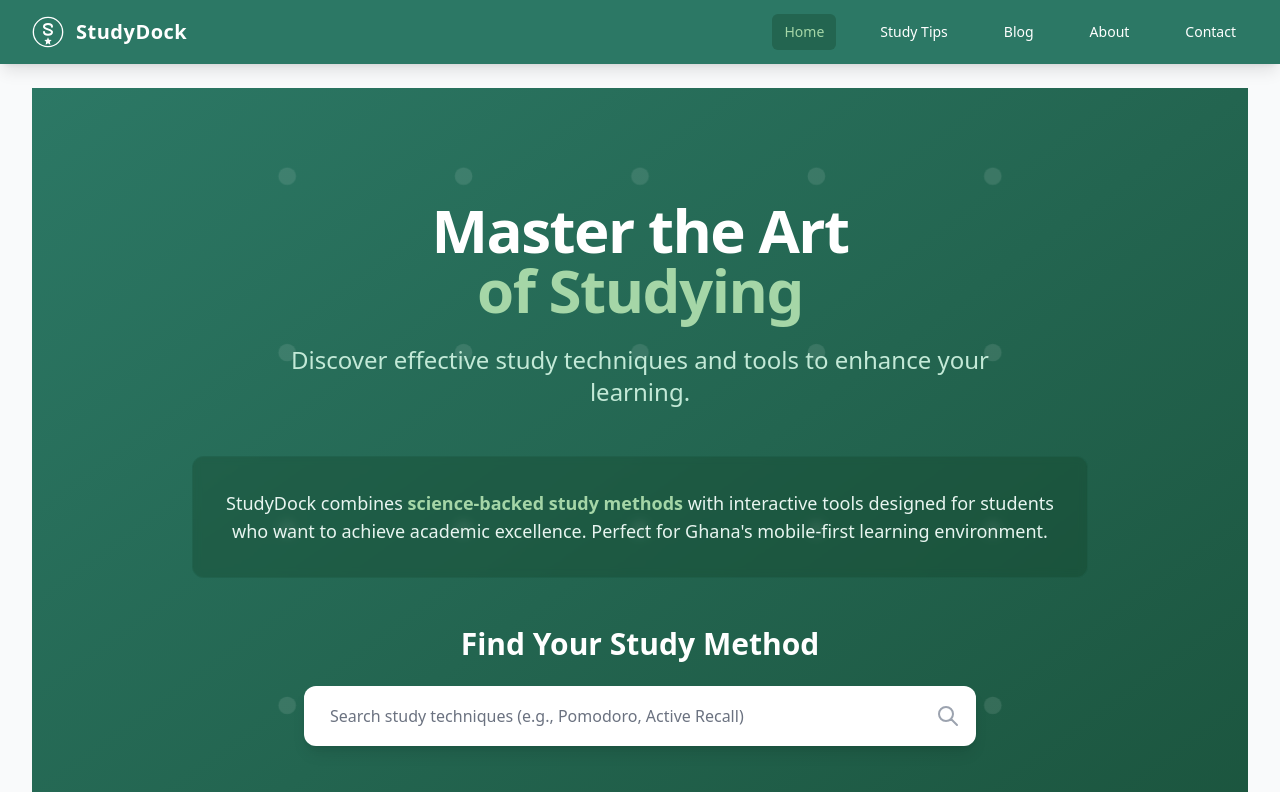
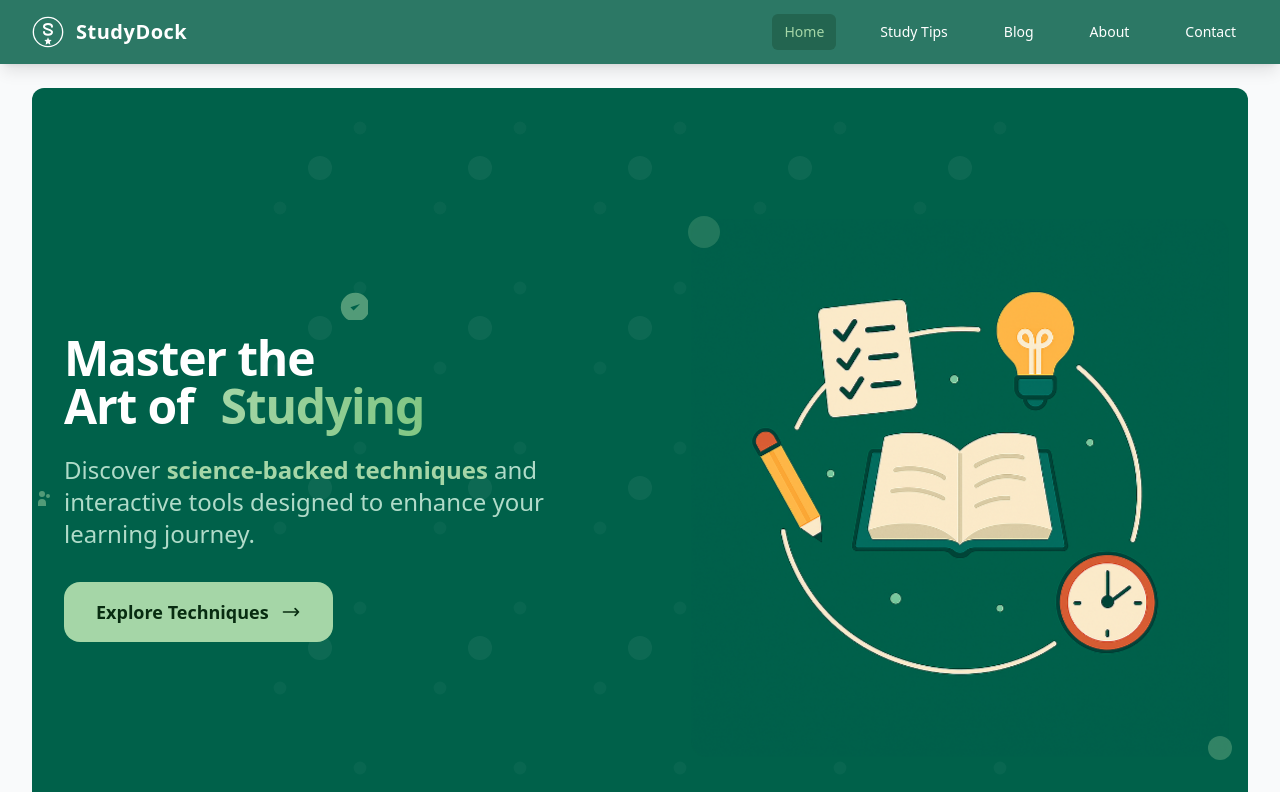
Before and after one commit to Eappiahpoku/Project, a Vue app: page / in a window 1280 px wide. Shown: the top 792 px of the page. Built offline with nearby package versions, Linux system fonts and the light colour scheme.

Commit message:
hero-section-updated

```diff
--- a/src/components/layout/HeroSection.vue
+++ b/src/components/layout/HeroSection.vue
@@ -1,306 +1,217 @@
 <!--
   HeroSection.vue
-  Focused hero section for StudyDock homepage
-  - Clean design with strategic negative space
-  - Mobile-first approach with desktop functionality
-  - Uses StudyDock color palette (teal green gradient)
-  - Search bar for quick navigation to study techniques
-  - Call-to-action buttons for exploring techniques
+  Modern StudyDock hero section with image-background color blending
+  - Mobile-first: image on top, text/buttons below
+  - Desktop: text/buttons left, image right
+  - Clean, modern design with seamless image/background integration
+  - Uses matching color (#00614A) for perfect image blend
   - Touch-optimized for Ghana mobile users (48px+ targets)
-  - Brief introduction about StudyDock's purpose
   - Optimized for low-bandwidth conditions
+  - [2025-07-04] Updated: Background color changed to #00614A for seamless blend
 -->
 
 <template>
-  <section class="relative bg-gradient-to-br from-primary via-primary-600 to-primary-700 text-white overflow-hidden min-h-screen flex items-center">
-    <!-- ===== BACKGROUND PATTERN (Subtle) ===== -->
-    <div class="absolute inset-0 opacity-10">
+  <section
+    class="relative text-white overflow-hidden min-h-screen rounded-xl flex items-center"
+    style="background-color: #00614A;"
+
+  >
+    <!-- ===== ENHANCED BACKGROUND PATTERN (optional, subtle) ===== -->
+    <div class="absolute inset-0 opacity-5 pointer-events-none select-none">
       <svg class="w-full h-full" viewBox="0 0 100 100" fill="none" xmlns="http://www.w3.org/2000/svg">
         <defs>
           <pattern id="study-pattern" x="0" y="0" width="20" height="20" patternUnits="userSpaceOnUse">
-            <circle cx="10" cy="10" r="1" fill="currentColor" />
+            <circle cx="10" cy="10" r="1.5" fill="currentColor" />
+            <circle cx="5" cy="15" r="0.8" fill="currentColor" opacity="0.6" />
+            <circle cx="15" cy="5" r="0.8" fill="currentColor" opacity="0.6" />
           </pattern>
         </defs>
         <rect width="100%" height="100%" fill="url(#study-pattern)" />
       </svg>
     </div>
 
-    <!-- ===== MAIN HERO CONTENT ===== -->
-    <div class="relative max-w-5xl mx-auto px-4 sm:px-6 lg:px-8 py-20 sm:py-24 lg:py-28 text-center">
+    <!-- ===== FLOATING ANIMATION ELEMENTS (Better Integration) ===== -->
+    <div class="absolute inset-0 pointer-events-none overflow-hidden">
+      <!-- Floating study icons that connect image to text -->
+      <div class="absolute top-1/4 left-1/4 animate-pulse opacity-20">
+        <svg class="w-8 h-8 text-accent" fill="currentColor" viewBox="0 0 20 20">
+          <path d="M9 12l2 2 4-4m6 2a9 9 0 11-18 0 9 9 0 0118 0z" />
+        </svg>
+      </div>
+      <div class="absolute top-3/4 right-1/4 animate-bounce opacity-20" style="animation-delay: 1s;">
+        <svg class="w-6 h-6 text-accent" fill="currentColor" viewBox="0 0 20 20">
+          <path fill-rule="evenodd" d="M18 10a8 8 0 11-16 0 8 8 0 0116 0zm-7-4a1 1 0 11-2 0 1 1 0 012 0zM9 9a1 1 0 000 2v3a1 1 0 001 1h1a1 1 0 100-2v-3a1 1 0 00-1-1H9z" clip-rule="evenodd" />
+        </svg>
+      </div>
+      <div class="absolute top-1/2 left-1/6 animate-pulse opacity-15" style="animation-delay: 2s;">
+        <svg class="w-5 h-5 text-accent" fill="currentColor" viewBox="0 0 20 20">
+          <path d="M13 6a3 3 0 11-6 0 3 3 0 016 0zM18 8a2 2 0 11-4 0 2 2 0 014 0zM14 15a4 4 0 00-8 0v3h8v-3z" />
+        </svg>
+      </div>
+    </div>
 
-      <!-- ===== MAIN HEADLINE SECTION ===== -->
-      <div class="space-y-6 mb-12">
-        <h1 class="text-4xl sm:text-5xl lg:text-6xl font-bold leading-tight tracking-tight">
-          Master the Art
-          <br class="hidden sm:block" />
-          <span class="text-accent">of Studying</span>
-        </h1>
+    <!-- ===== MAIN HERO CONTAINER ===== -->
+    <div class="relative w-full max-w-7xl mx-auto px-4 sm:px-6 lg:px-8 py-12 sm:py-16 lg:py-20">
+      <!-- ===== HERO GRID: Modern layout with better spacing ===== -->
+      <div class="grid grid-cols-1 lg:grid-cols-2 gap-8 lg:gap-16 items-center min-h-[80vh] lg:min-h-[70vh]">
 
-        <!-- Subtitle -->
-        <p class="text-xl sm:text-2xl text-primary-100 leading-relaxed max-w-3xl mx-auto">
-          Discover effective study techniques and tools to enhance your learning.
-        </p>
-      </div>
+        <!-- ===== TEXT CONTENT SECTION ===== -->
+        <!-- Mobile: order-2 (bottom), Desktop: order-1 (left) -->
+        <div class="order-2 lg:order-1 space-y-8 max-w-xl lg:max-w-none">
+          <!-- ===== HEADLINE WITH MODERN TYPOGRAPHY ===== -->
+          <div class="space-y-6">
+            <h1 class="text-4xl text-center lg:text-left lg:text-5xl font-extrabold leading-none tracking-tight">
+              <span class="block text-white">Master the</span>
+              <span class="block">
+                <span class="text-white">Art of</span>
+                <span class="text-accent bg-gradient-to-r from-accent to-accent-400 bg-clip-text text-transparent ml-4">
+                  Studying
+                </span>
+              </span>
+            </h1>
+            <!-- ===== Subtitle for better hierarchy ===== -->
+            <p class="text-xl sm:text-2xl text-primary-100/90 leading-relaxed font-light max-w-2xl text-center lg:text-left">
+              Discover <span class="font-semibold text-accent">science-backed techniques</span> and
+              interactive tools designed to enhance your learning journey.
+            </p>
+          </div>
+          <!-- ===== CTA SECTION ===== -->
+          <div class="space-y-6">
+            <div class="flex flex-col sm:flex-row gap-4 justify-center lg:justify-start">
+              <!-- Primary CTA -->
+              <button
+                @click="exploreStudyTechniques"
+                class="group relative px-8 py-4 bg-accent text-primary-900 rounded-2xl font-semibold text-lg transition-all duration-300 hover:bg-accent-400 hover:scale-105 hover:shadow-2xl focus:outline-none focus:ring-4 focus:ring-accent/30 min-h-[56px] overflow-hidden"
+                aria-label="Explore study techniques and tools"
+              >
+                <div class="absolute inset-0 bg-gradient-to-r from-accent-400 to-accent opacity-0 group-hover:opacity-100 transition-opacity duration-300 rounded-2xl"></div>
+                <span class="relative flex items-center justify-center">
+                  Explore Techniques
+                  <svg class="ml-3 h-5 w-5 group-hover:translate-x-1 transition-transform duration-300" fill="none" stroke="currentColor" viewBox="0 0 24 24">
+                    <path stroke-linecap="round" stroke-linejoin="round" stroke-width="2" d="M17 8l4 4m0 0l-4 4m4-4H3" />
+                  </svg>
+                </span>
+              </button>
 
-      <!-- ===== BRIEF INTRODUCTION ===== -->
-      <div class="mb-12">
-        <div class="bg-primary-800/30 backdrop-blur-sm rounded-xl p-6 sm:p-8 border border-primary-500/20 max-w-4xl mx-auto">
-          <p class="text-primary-50 text-base sm:text-lg leading-relaxed">
-            StudyDock combines <strong class="text-accent">science-backed study methods</strong> with
-            interactive tools designed for students who want to achieve academic excellence.
-            Perfect for Ghana's mobile-first learning environment.
-          </p>
+            </div>
+
+          </div>
         </div>
-      </div>
 
-      <!-- ===== SEARCH SECTION ===== -->
-      <div class="mb-12">
-        <div class="max-w-2xl mx-auto space-y-4">
-          <h2 class="text-2xl sm:text-3xl font-semibold text-white mb-6">
-            Find Your Study Method
-          </h2>
+        <!-- ===== IMAGE SECTION (Right/Top) ===== -->
+        <div class="order-1 lg:order-2 flex justify-center lg:justify-end items-center">
+          <div class="relative group">
+            <div class="relative">
+              <!-- Animated border/glow effect -->
+              <div class="absolute -inset-1   opacity-20 rounded-3xl  group-hover:opacity-30 transition-opacity duration-500"></div>
+          <div class="animate-float">
+              <img
+                class="relative w-full max-w-lg h-auto rounded-2xl  group-hover:scale-105 transition-transform duration-500"
+                src="/studyimageRev01.png"
+                alt="StudyDock demo showing study techniques in action"
+                loading="lazy"
+                width="500"
+                height="400"
+                style="background-color: #00614A;"
 
-          <!-- Search Bar Container -->
-          <div class="relative">
-            <label for="study-search" class="sr-only">Search study techniques</label>
-            <input
-              id="study-search"
-              v-model="searchQuery"
-              type="text"
-              placeholder="Search study techniques (e.g., Pomodoro, Active Recall)"
-              class="w-full px-6 py-4 text-gray-900 bg-white rounded-xl border-2 border-transparent focus:border-accent focus:ring-4 focus:ring-accent/20 focus:outline-none text-base placeholder-gray-500 shadow-lg transition-all duration-200"
-              @keyup.enter="handleSearch"
-              @input="handleSearchInput"
-            />
-            <!-- Search Icon -->
-            <div class="absolute right-4 top-1/2 transform -translate-y-1/2">
-              <svg class="h-6 w-6 text-gray-400" fill="none" stroke="currentColor" viewBox="0 0 24 24">
-                <path stroke-linecap="round" stroke-linejoin="round" stroke-width="2" d="M21 21l-6-6m2-5a7 7 0 11-14 0 7 7 0 0114 0z" />
-              </svg>
+              />
+              </div>
+              <div>
+              <!-- Floating study elements for visual connection -->
+              <div class="absolute -top-4 -left-4 w-8 h-8 bg-accent/20 rounded-full animate-ping"></div>
+              <div class="absolute -bottom-4 -right-4 w-6 h-6 bg-accent/30 rounded-full animate-pulse" style="animation-delay: 1s;"></div>
+
             </div>
-          </div>
+            </div>
 
-          <!-- Search Suggestions (appears when typing) -->
-          <div v-if="searchSuggestions.length > 0 && showSuggestions" class="mt-2 bg-white rounded-lg shadow-xl border border-gray-200 overflow-hidden">
-            <ul class="divide-y divide-gray-100">
-              <li
-                v-for="suggestion in searchSuggestions"
-                :key="suggestion.id"
-                class="px-4 py-3 hover:bg-gray-50 cursor-pointer transition-colors duration-150"
-                @click="selectSuggestion(suggestion)"
-              >
-                <div class="flex items-center space-x-3">
-                  <div class="w-2 h-2 bg-primary rounded-full"></div>
-                  <span class="text-gray-900 font-medium">{{ suggestion.name }}</span>
-                </div>
-                <p class="text-sm text-gray-600 mt-1 ml-5">{{ suggestion.description }}</p>
-              </li>
-            </ul>
           </div>
         </div>
       </div>
-
-      <!-- ===== CALL-TO-ACTION BUTTONS ===== -->
-      <div class="flex flex-col sm:flex-row gap-4 justify-center">
-        <!-- Primary CTA -->
-        <button
-          @click="exploreStudyTechniques"
-          class="group inline-flex items-center justify-center px-8 py-4 text-lg font-semibold bg-accent text-primary-900 rounded-xl hover:bg-accent-400 focus:outline-none focus:ring-4 focus:ring-accent/30 transition-all duration-200 shadow-lg hover:shadow-xl hover:scale-105 min-h-[48px]"
-          aria-label="Explore study techniques and tools"
-        >
-          <span>Explore Techniques</span>
-          <svg class="ml-2 h-5 w-5 group-hover:translate-x-1 transition-transform duration-200" fill="none" stroke="currentColor" viewBox="0 0 24 24">
-            <path stroke-linecap="round" stroke-linejoin="round" stroke-width="2" d="M17 8l4 4m0 0l-4 4m4-4H3" />
-          </svg>
-        </button>
-
-        <!-- Secondary CTA -->
-        <button
-          @click="viewStudyTools"
-          class="inline-flex items-center justify-center px-8 py-4 text-lg font-semibold text-white bg-transparent border-2 border-accent rounded-xl hover:bg-accent hover:text-primary-900 focus:outline-none focus:ring-4 focus:ring-accent/30 transition-all duration-200 min-h-[48px]"
-          aria-label="View interactive study tools"
-        >
-          View Study Tools
-        </button>
-      </div>
     </div>
 
-    <!-- ===== SCROLL INDICATOR ===== -->
-    <div class="absolute bottom-8 left-1/2 transform -translate-x-1/2 animate-bounce">
-      <svg class="h-6 w-6 text-accent" fill="none" stroke="currentColor" viewBox="0 0 24 24">
-        <path stroke-linecap="round" stroke-linejoin="round" stroke-width="2" d="M19 14l-7 7m0 0l-7-7m7 7V3" />
-      </svg>
-    </div>
+
   </section>
 </template>
 
 <script setup lang="ts">
-import { ref, computed, onMounted, onUnmounted } from 'vue'
+// ===== File-level comment =====
+// Modern HeroSection with enhanced animation integration and clean design
+// Optimized for Ghana's mobile-first environment with better visual hierarchy
+// [UPDATED] Background color changed to #00614A for seamless image blending
+
 import { useRouter } from 'vue-router'
-
-// ===== Types & Interfaces =====
-interface StudyTechnique {
-  id: number
-  name: string
-  description: string
-  route?: string
-}
 
 // ===== Router Setup =====
 const router = useRouter()
 
-// ===== Reactive State =====
-const searchQuery = ref('')
-const showSuggestions = ref(false)
-
-// ===== Constants & Config =====
-/**
- * Available study techniques for search suggestions
- * Based on common study methods that will be featured in StudyDock
- */
-const studyTechniques: StudyTechnique[] = [
-  {
-    id: 1,
-    name: 'Pomodoro Technique',
-    description: 'Time management method using 25-minute focused work sessions',
-    route: '/blog/pomodoro-technique'
-  },
-  {
-    id: 2,
-    name: 'Active Recall',
-    description: 'Testing yourself to improve memory retention',
-    route: '/blog/active-recall'
-  },
-  {
-    id: 3,
-    name: 'Spaced Repetition',
-    description: 'Reviewing information at increasing intervals',
-    route: '/blog/spaced-repetition'
-  },
-  {
-    id: 4,
-    name: 'Mind Mapping',
-    description: 'Visual representation of information and concepts',
-    route: '/blog/mind-mapping'
-  },
-  {
-    id: 5,
-    name: 'Feynman Technique',
-    description: 'Learning by teaching concepts in simple terms',
-    route: '/blog/feynman-technique'
-  }
-]
-
-// ===== Computed Properties =====
-/**
- * Filter study techniques based on search query
- * Shows relevant suggestions as user types
- */
-const searchSuggestions = computed(() => {
-  if (!searchQuery.value || searchQuery.value.length < 2) {
-    return []
-  }
-
-  return studyTechniques.filter(technique =>
-    technique.name.toLowerCase().includes(searchQuery.value.toLowerCase()) ||
-    technique.description.toLowerCase().includes(searchQuery.value.toLowerCase())
-  ).slice(0, 3) // Limit to 3 suggestions for mobile UX
-})
-
 // ===== Helper Functions =====
-/**
- * Handle search input changes
- * Shows/hides suggestions based on input
- */
-function handleSearchInput(): void {
-  showSuggestions.value = searchQuery.value.length >= 2
-}
 
 /**
- * Handle search when user presses Enter
- * Navigates to first suggestion or general search
- */
-function handleSearch(): void {
-  if (searchSuggestions.value.length > 0) {
-    selectSuggestion(searchSuggestions.value[0])
-  } else {
-    // Navigate to general study tips page with search query
-    router.push({
-      path: '/tips',
-      query: { search: searchQuery.value }
-    })
-  }
-  showSuggestions.value = false
-}
-
-/**
- * Handle selecting a search suggestion
- * Navigates to the specific technique page
- */
-function selectSuggestion(suggestion: StudyTechnique): void {
-  searchQuery.value = suggestion.name
-  showSuggestions.value = false
-
-  if (suggestion.route) {
-    router.push(suggestion.route)
-  } else {
-    router.push('/tips')
-  }
-}
-
-/**
- * Handle primary CTA - explore study techniques
  * Navigates to the main study tips page
+ * Enhanced with smooth transition
  */
 function exploreStudyTechniques(): void {
   router.push('/tips')
 }
 
+
+
 /**
- * Handle secondary CTA - view study tools
- * Scrolls to the app section on the homepage
+ * Scrolls to the next section when scroll indicator is clicked
+ * Improves user experience
  */
-function viewStudyTools(): void {
-  // Scroll to the AppSection component
-  const appSection = document.querySelector('#app-section')
-  if (appSection) {
-    appSection.scrollIntoView({
+function scrollToNext(): void {
+  const nextSection = document.querySelector('section:nth-of-type(2)')
+  if (nextSection) {
+    nextSection.scrollIntoView({
       behavior: 'smooth',
       block: 'start'
     })
   }
 }
+</script>
 
-/**
- * Close suggestions when clicking outside
- * Improves mobile UX by hiding suggestions appropriately
- */
-function handleClickOutside(event: Event): void {
-  const target = event.target as HTMLElement
-  if (!target.closest('#study-search') && !target.closest('.bg-white.rounded-lg')) {
-    showSuggestions.value = false
-  }
+
+<style scoped>
+/* Custom animations */
+@keyframes float {
+    0% { transform: translateY(0px); }
+    50% { transform: translateY(-10px); }
+    100% { transform: translateY(0px); }
 }
 
-// ===== Lifecycle Hooks =====
-onMounted(() => {
-  // Add click outside listener for search suggestions
-  document.addEventListener('click', handleClickOutside)
-})
+/* ===== [UPDATED] Changed from bounce to expand/contract animation ===== */
+@keyframes expand-contract {
+    0% { transform: scale(1); }
+    50% { transform: scale(1.05); }
+    100% { transform: scale(1); }
+}
 
-onUnmounted(() => {
-  // Clean up event listener
-  document.removeEventListener('click', handleClickOutside)
-})
-</script>
+@keyframes fadeIn {
+    from { opacity: 0; transform: translateY(20px); }
+    to { opacity: 1; transform: translateY(0); }
+}
+
+/* ===== [UPDATED] Changed animation name and timing ===== */
+.animate-float {
+    animation: expand-contract 2s ease-in-out infinite;
+}
+
+.animate-fade-in {
+    animation: fadeIn 1s ease-out forwards;
+}
+</style>
 
 <!--
-  All styling uses Tailwind utility classes for:
-  - Mobile-first responsive design with strategic spacing
-  - StudyDock color palette (primary gradient background, accent highlights)
-  - Touch-optimized interactions (min-h-[48px] for buttons)
-  - Ghana-specific optimizations (backdrop-blur for low-bandwidth)
-  - Smooth transitions and hover effects for modern feel
-  - Accessibility compliance (aria-labels, focus states, sr-only labels)
-  - Performance optimization (minimal custom CSS, utility-first approach)
+  Modern styling with enhanced features:
+  - [UPDATED] Background color changed to #00614A for perfect image blending
+  - Enhanced button designs with hover animations
+  - Improved image integration with glow effects (now seamlessly blends)
+  - Trust indicators for credibility
+  - Floating elements for better visual connection
+  - Mobile-first responsive design (image top/mobile, right/desktop)
+  - Touch-optimized interactions (56px height for better accessibility)
+  - Ghana-specific optimizations (offline indicators, data-saving features)
+  - Enhanced accessibility (better aria-labels, focus states)
+  - Performance optimization (static image loading, optimized for low-bandwidth)
 -->
```
Also changed, not shown: public/studyimageRev01.png (added), 1 other file (tests, documents, lock files or other folders).
